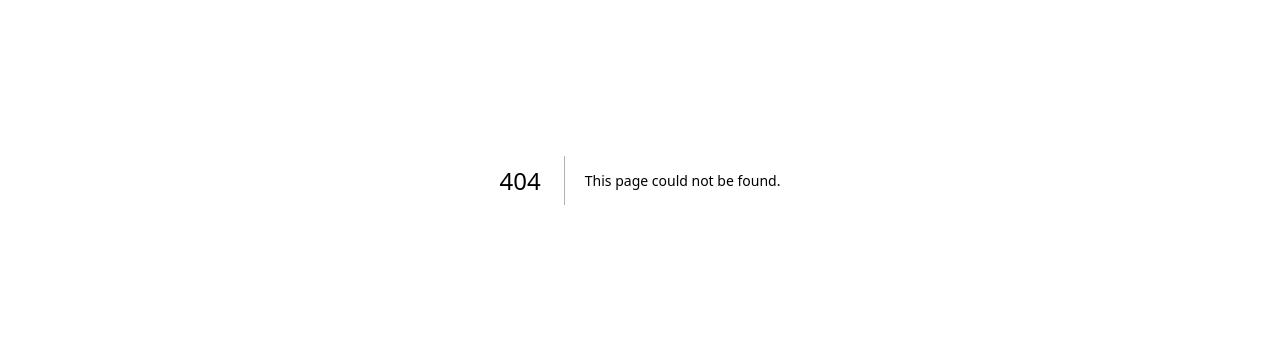
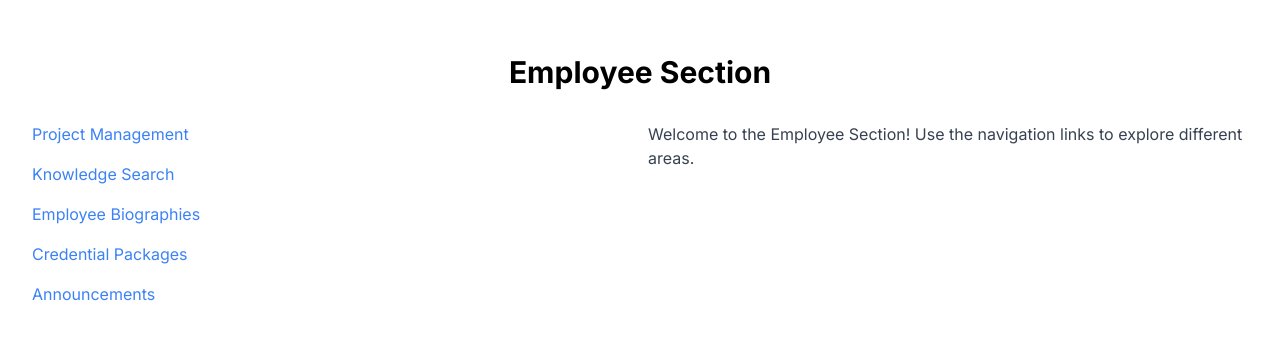
Before and after one commit to Sulamaxx/hnk-portal, a Next.js app: page /Employee/Home in a window 1280 px wide. Before the commit this address had no page. Shown: the part 220-560 px from the top of the page. Built offline with nearby package versions, Linux system fonts and the light colour scheme.

Commit message:
Add employee folder structure

```diff
--- /dev/null
+++ b/app/Employee/EmployeeLayout.tsx
@@ -0,0 +1,58 @@
+// EmployeeSection.js
+
+import Link from 'next/link';
+
+const EmployeeLayout = ({
+    children,
+  }: Readonly<{
+    children: React.ReactNode;
+  }>) => {
+  return (
+    <div className="container mx-auto p-8">
+      <h1 className="text-3xl font-bold mb-8">Employee Section</h1>
+
+      <div className="grid grid-cols-2 gap-4">
+        {/* Navigation Links */}
+        <div className="col-span-1">
+          <ul className="space-y-4">
+            <li>
+              <Link href="/project-management"className="text-blue-500 hover:underline">
+               Project Management
+              </Link>
+            </li>
+            <li>
+              <Link href="/knowledge-search"className="text-blue-500 hover:underline">
+               Knowledge Search
+              </Link>
+            </li>
+            <li>
+              <Link href="/employee-biographies"className="text-blue-500 hover:underline">
+              Employee Biographies
+              </Link>
+            </li>
+            <li>
+              <Link href="/credential-packages"className="text-blue-500 hover:underline">
+              Credential Packages
+              </Link>
+            </li>
+            <li>
+              <Link href="/announcements"className="text-blue-500 hover:underline">
+               Announcements
+              </Link>
+            </li>
+          </ul>
+        </div>
+
+        {/* Content Section */}
+        <div className="col-span-1">
+          {/* Content for each section can be added here */}
+          <p className="text-gray-700">
+            Welcome to the Employee Section! Use the navigation links to explore different areas.
+          </p>
+        </div>
+      </div>
+    </div>
+  );
+};
+
+export default EmployeeLayout;
--- /dev/null
+++ b/app/Employee/Home/page.tsx
@@ -0,0 +1,14 @@
+import React from "react";
+import EmployeeLayout from "../EmployeeLayout";
+
+const EmployeeHome = () => {
+  return (
+    <EmployeeLayout>
+      <div>
+        <h1>Welcome to Admin Home Page</h1>
+      </div>
+    </EmployeeLayout>
+  );
+};
+
+export default EmployeeHome;
--- a/app/page.tsx
+++ b/app/page.tsx
@@ -15,7 +15,7 @@ const Login = () => {
       return;
     }
 
-    router.push("Admin/Home");
+    router.push("Employee/Home");
   };
 
   return (
```
Also changed, not shown: app/Employee/Announcements/page.tsx (added), app/Employee/Biographies/page.tsx (added), app/Employee/Credential Packages/page.tsx (added), app/Employee/KnowledgeSearch/page.tsx (added), app/Employee/ProjectManagement/page.tsx (added).
